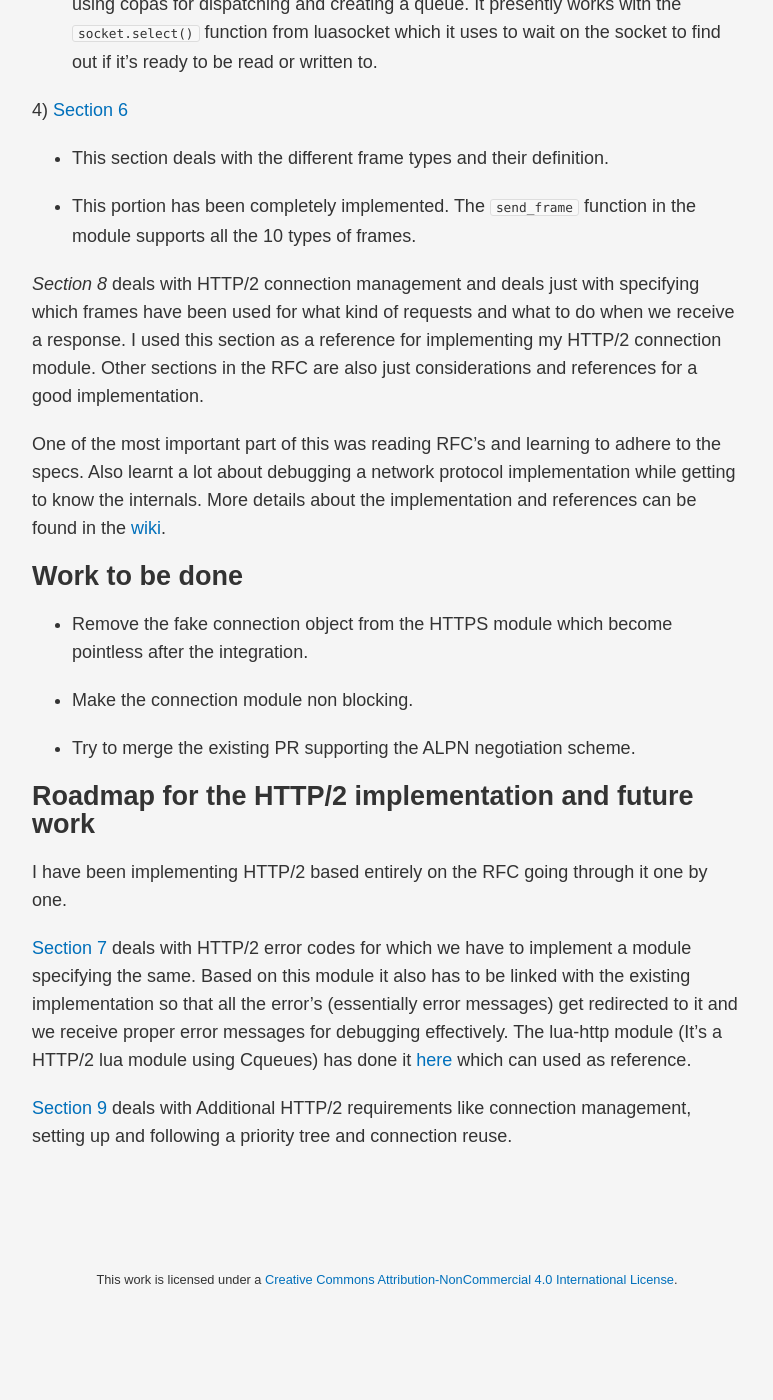
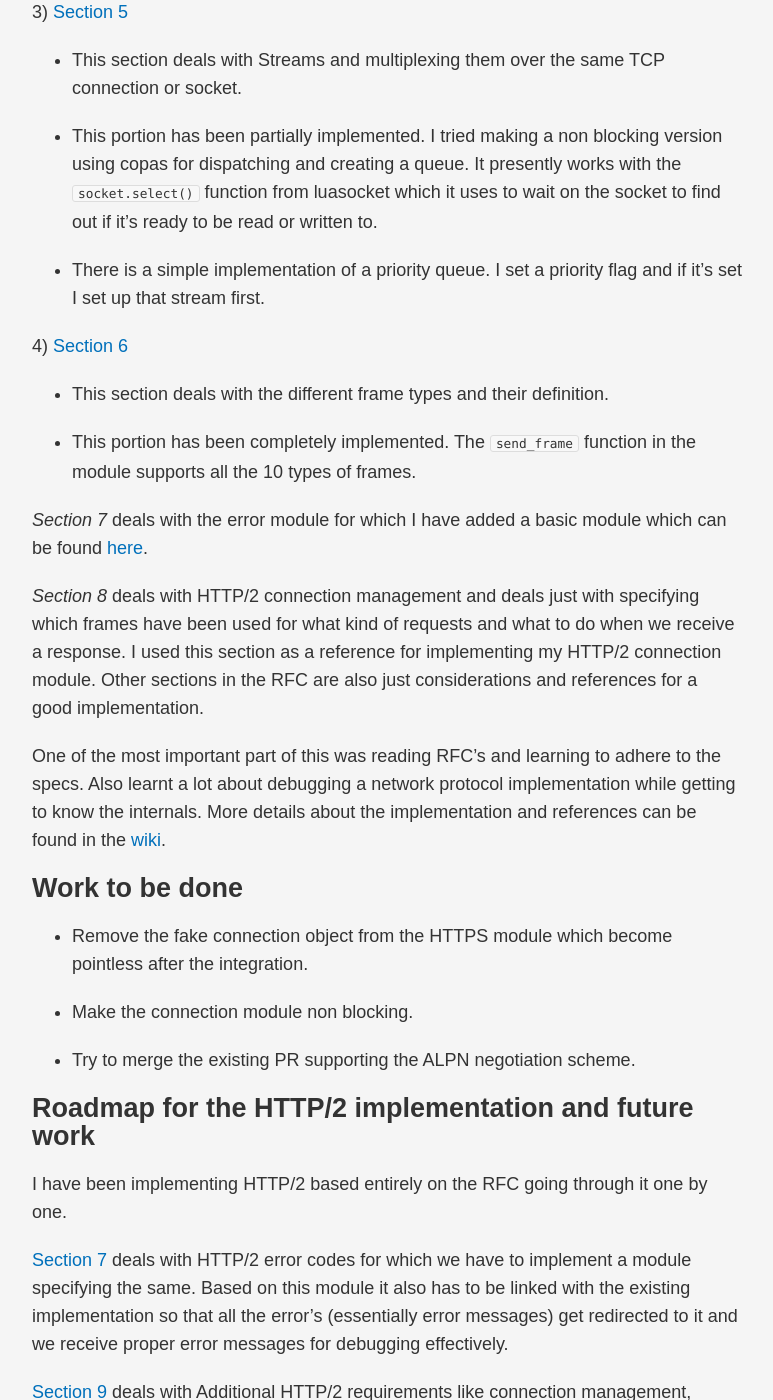
Before and after one commit to rnikhil275/rnikhil275.github.io, a Jekyll site: the page built from _posts/2017-08-23-luasec-https-library.md, in a window 1280 px wide and 1400 px high, scrolled down 2268 px. Shown: the whole window, without its empty margins (253-1026 px from the left). Built offline with Jekyll 4.4.1, drawn with Linux system fonts in a browser that asks for light colours; some web fonts are replaced; before the commit the page ends 3577 px from its top, so only the background shows below that; some of the changed text lies outside the part shown.

Commit message:
edits about http2

```diff
--- a/_posts/2017-08-23-luasec-https-library.md
+++ b/_posts/2017-08-23-luasec-https-library.md
@@ -28,7 +28,7 @@
 
 <strong>HTTP/2 Module</strong>
 
-I went by implementing RFC's sequentially while also trying to make sure that I had a basic implementation for sending and receving frames working all along.
+This portion of the module was worked on during the second part of GSoC. I went by implementing RFC's sequentially while also trying to make sure that I had a basic implementation for sending and receving frames working all along. Work done in this section are relevant to these files. [1](), [2]().
 
 The RFC I used can be found [here](http://httpwg.org/specs/rfc7540.html).
 
@@ -56,11 +56,15 @@
 
 - Recieve a process a SETTINGS frame and then also send back a SETTINGS ACK frame thus establishing the stream parameters.
 
+- Implemented functions for writing priority, rst_stream, ping, data, headers, window_update frames etc. to the socket. All these functions are documented in the wiki.
+
 3) [Section 5](http://httpwg.org/specs/rfc7540.html#rfc.section.5)
 
 - This section deals with Streams and multiplexing them over the same TCP connection or socket.
 
 - This portion has been partially implemented. I tried making a non blocking version using copas for dispatching and creating a queue. It presently works with the `socket.select()` function from luasocket which it uses to wait on the socket to find out if it's ready to be read or written to.
+
+- There is a simple implementation of a priority queue. I set a priority flag and if it's set I set up that stream first.
 
 4) [Section 6](http://httpwg.org/specs/rfc7540.html#rfc.section.6)
 
@@ -68,6 +72,8 @@
 
 - This portion has been completely implemented. The `send_frame` function in the module supports all the 10 types of frames.
 
+
+*Section 7* deals with the error module for which I have added a basic module which can be found [here](https://github.com/whoami-nr/luasec/blob/dev/src/http2_error.lua).
 
 *Section 8* deals with HTTP/2 connection management and deals just with specifying which frames have been used for what kind of requests and what to do when we receive a response. I used this section as a reference for implementing my HTTP/2 connection module. Other sections in the RFC are also just considerations and references for a good implementation.
 
@@ -88,7 +94,7 @@
 
 I have been implementing HTTP/2 based entirely on the RFC going through it one by one.
 
-[Section 7](http://httpwg.org/specs/rfc7540.html#rfc.section.7) deals with HTTP/2 error codes for which we have to implement a module specifying the same. Based on this module it also has to be linked with the existing implementation so that all the error's (essentially error messages) get redirected to it and we receive proper error messages for debugging effectively. The lua-http module (It's a HTTP/2 lua module using Cqueues) has done it [here](https://github.com/daurnimator/lua-http/blob/master/http/h2_error.lua) which can used as reference.
+[Section 7](http://httpwg.org/specs/rfc7540.html#rfc.section.7) deals with HTTP/2 error codes for which we have to implement a module specifying the same. Based on this module it also has to be linked with the existing implementation so that all the error's (essentially error messages) get redirected to it and we receive proper error messages for debugging effectively.
 
 
 [Section 9](http://httpwg.org/specs/rfc7540.html#rfc.section.9) deals with Additional HTTP/2 requirements like connection management, setting up and following a priority tree and connection reuse.
```
